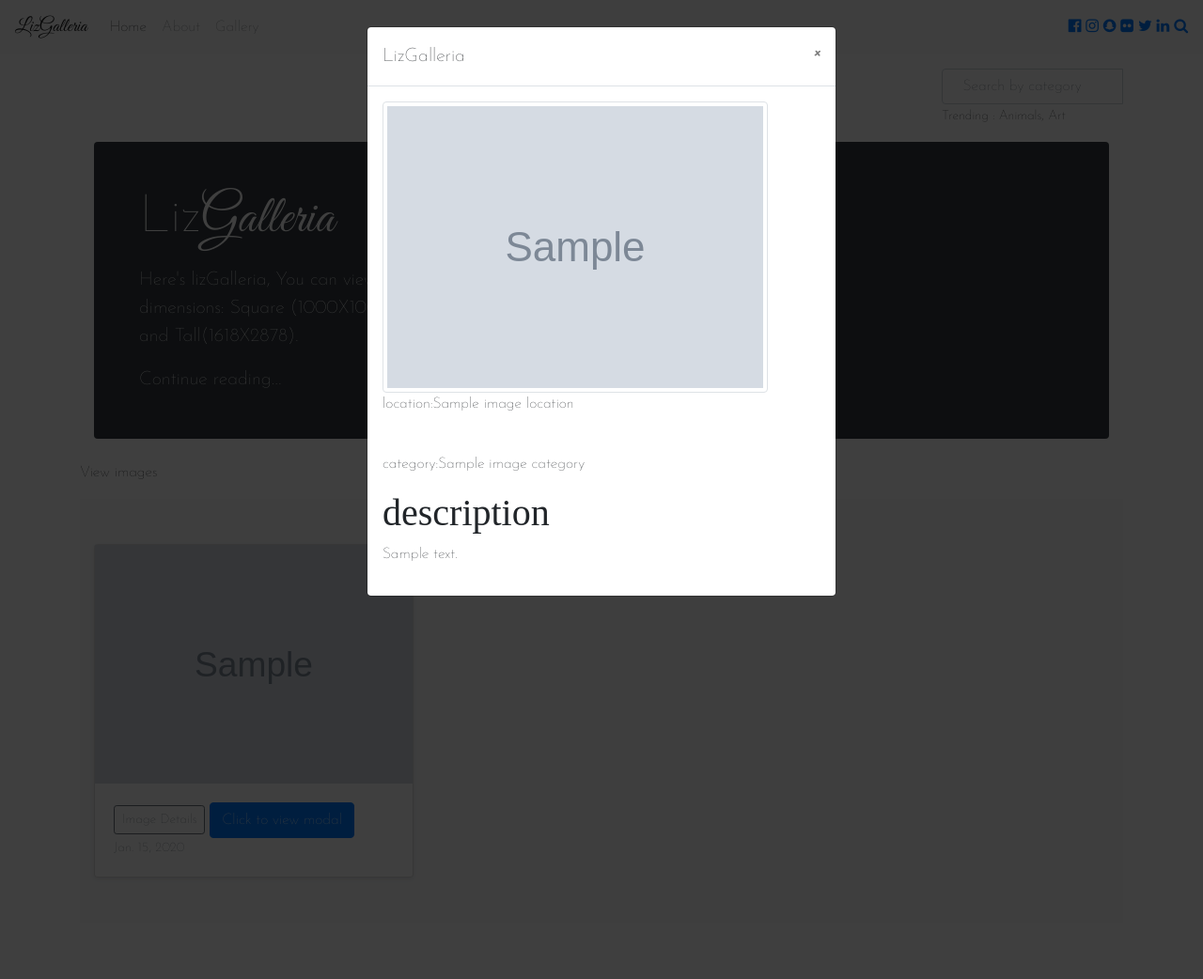
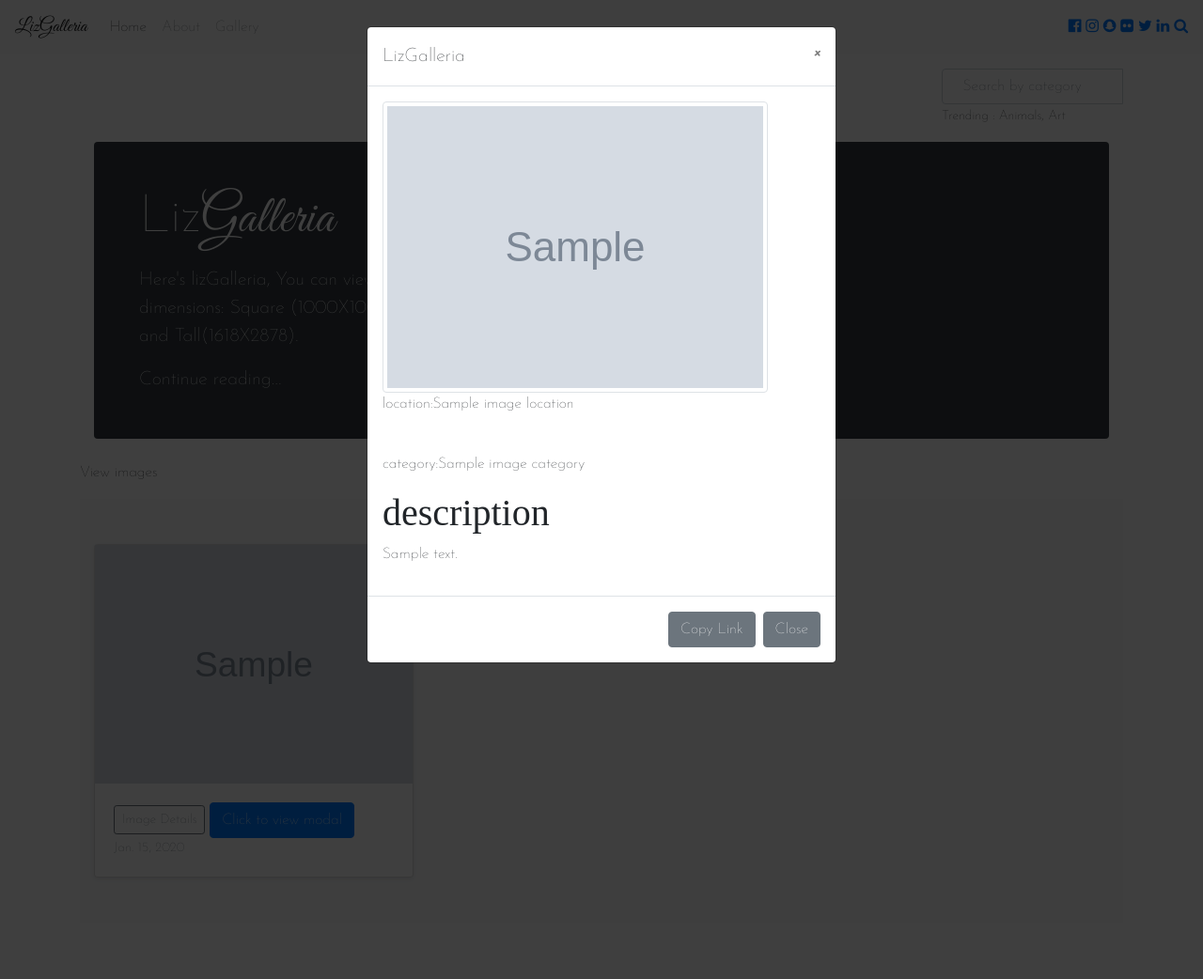
Before and after one commit to Liz-Adhiambo/galleria, a Django app: template lizgalleria/templates/gallery.html in a window 1280 px wide, after a click on "Click to view modal". Shown: the whole page at 94% size. Run offline with Django 3.2, Linux system fonts and the light colour scheme; the template is opened without the code that fills it: most values are stand-ins (such as "Sample title", 1, 10 or a date in 2020); grey boxes marked "Sample" are stand-in pictures; some libraries are stand-ins or nearby versions; some web fonts are replaced.

Commit message:
Added button to copy image link

```diff
--- a/lizgalleria/templates/gallery.html
+++ b/lizgalleria/templates/gallery.html
@@ -112,6 +112,12 @@
                         <h1>description</h1>
                         <p>{{image.description}}</p>
                     </div>
+                    <div class="modal-footer">
+                        <button type="button" class="btn btn-secondary" onclick="copy('img{{image.id}}')">Copy Link</button>
+                        <!-- <input class="form-control" type="text" value="{{image.image_link}}" id="link">
+                       <a onclick="myFunction()"><button type="button"  class="btn btn-primary">Copy Link</button></a> -->
+                        <button type="button" class="btn btn-secondary" data-dismiss="modal">Close</button>
+                    </div>
 
                 </div>
             </div>
```
